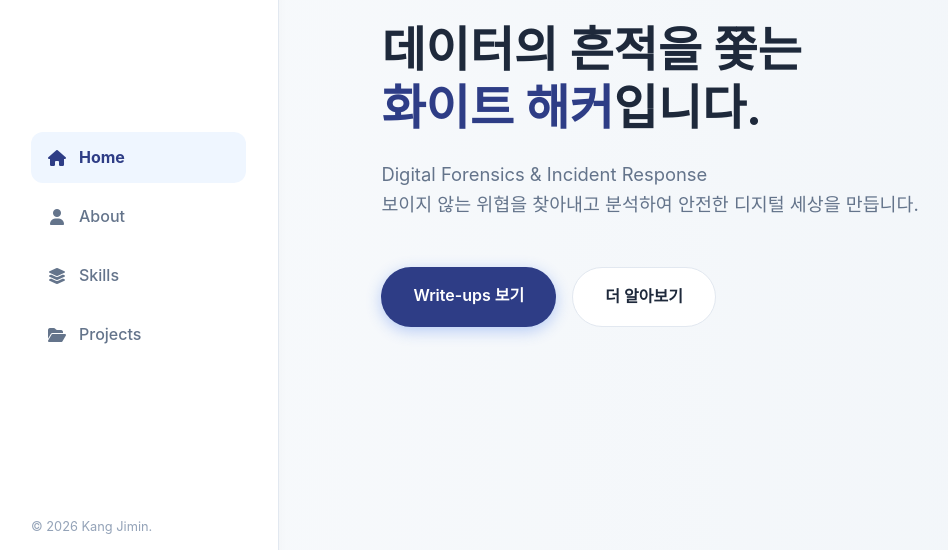
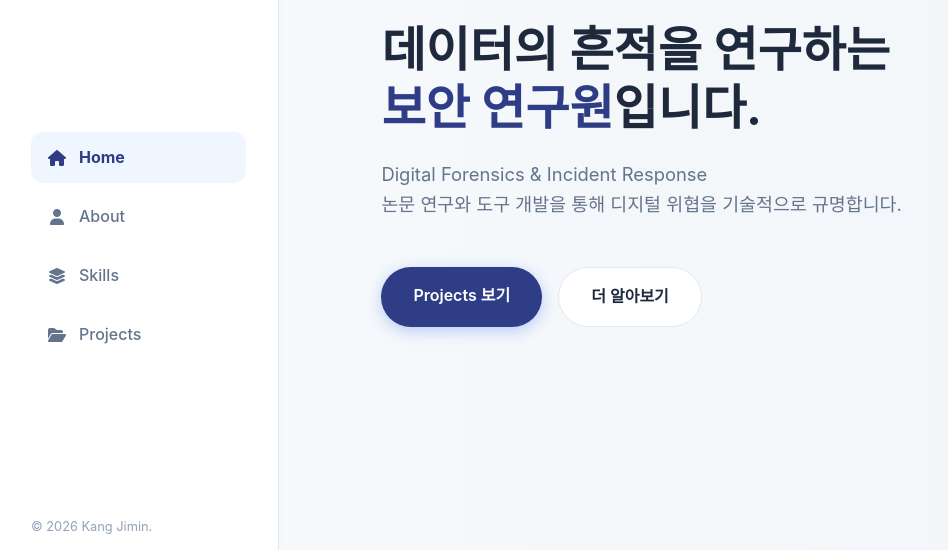
Before and after one commit to bbibbi0425/kangjimin, a plain HTML site: page index.html in a window 1280 px wide. Shown: the part 215-765 px from the top of the page, without its empty margins (1-949 px from the left). Drawn offline with Linux system fonts and the light colour scheme; a web font is replaced by a local one.

Commit message:
[ docs ] Main 내용 작성

```diff
--- a/index.html
+++ b/index.html
@@ -45,13 +45,13 @@
         <section id="home" class="section hero">
             <div class="hero-content">
                 <span class="badge-pill">Available for Hire</span>
-                <h2>데이터의 흔적을 쫓는<br><span class="highlight">화이트 해커</span>입니다.</h2>
+                <h2>데이터의 흔적을 연구하는<br><span class="highlight">보안 연구원</span>입니다.</h2>
                 <p class="description">
                     Digital Forensics & Incident Response<br>
-                    보이지 않는 위협을 찾아내고 분석하여 안전한 디지털 세상을 만듭니다.
+                    논문 연구와 도구 개발을 통해 디지털 위협을 기술적으로 규명합니다.
                 </p>
                 <div class="hero-btns">
-                    <a href="#projects" class="btn-primary">Write-ups 보기</a>
+                    <a href="#projects" class="btn-primary">Projects 보기</a>
                     <a href="#about" class="btn-secondary">더 알아보기</a>
                 </div>
             </div>
```
